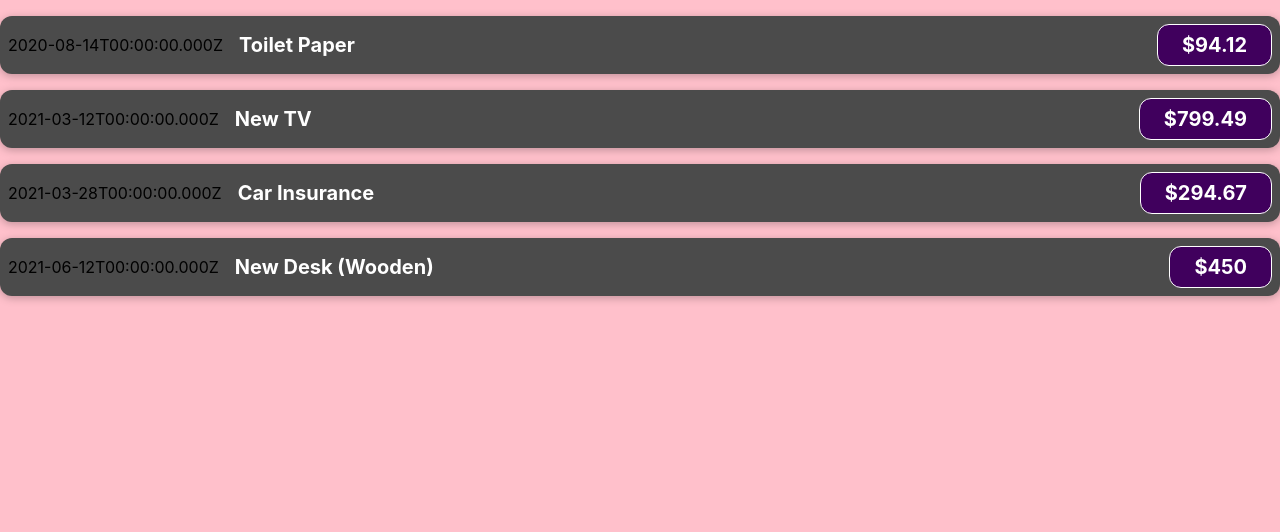
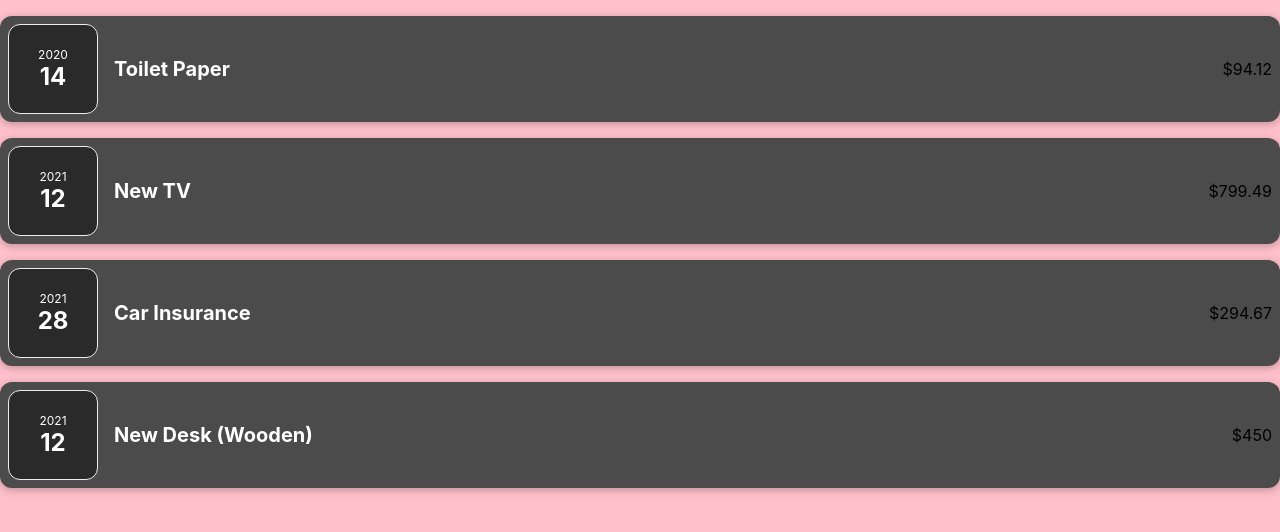
Before and after one commit to logdotjar/perfect-react, a JavaScript app in the folder react-complete-guide/: page / in a window 1280 px wide. Shown: the top 532 px of the page. Built offline with nearby package versions, Linux system fonts and the light colour scheme; the HTML template or start-up script is replaced by a standard one.

Commit message:
컴포넌트 분할

```diff
--- a/react-complete-guide/src/App.js
+++ b/react-complete-guide/src/App.js
@@ -34,23 +34,23 @@
         <ExpenseItem
             title={expense[0].title}
             amount={expense[0].amount}
-            date={expense[0].date}>
-        </ExpenseItem>
+            date={expense[0].date}/>
+
         <ExpenseItem
             title={expense[1].title}
             amount={expense[1].amount}
-            date={expense[1].date}>
-        </ExpenseItem>
+            date={expense[1].date}/>
+
         <ExpenseItem
             title={expense[2].title}
             amount={expense[2].amount}
-            date={expense[2].date}>
-        </ExpenseItem>
+            date={expense[2].date}/>
+
         <ExpenseItem
             title={expense[3].title}
             amount={expense[3].amount}
-            date={expense[3].date}>
-        </ExpenseItem>
+            date={expense[3].date}/>
+
     </div>
   );
 }
--- /dev/null
+++ b/react-complete-guide/src/components/ExpensDate.js
@@ -0,0 +1,22 @@
+//ExpenseDate를 ExpenseItem의 컴포넌트로 사용
+import './ExpenseDate.css'
+
+function ExpenseDate(props){
+    //JSX문법 중괄호 사이에 중괄호구문, 로직을 기재하기 보다는 깔끔한 코드관리를 위해서 변수나 상수를 생성
+    //date객체이기때문에 expenseDate로 바로 출력불가능
+    // const month = props.date.toLocaleString('en-US', { month: 'long' });
+    const day = props.date.toLocaleString('en-US', { day: '2-digit' });
+    const year = props.date.getFullYear();
+
+
+    return(
+        <div className="expense-date">
+            {/*<div className="expense-date__month">{month}</div>*/}
+            <div className="expense-date__year">{year}</div>
+            <div className="expense-date__day">{day}</div>
+        </div>
+    );
+
+}
+
+export  default  ExpenseDate;
--- /dev/null
+++ b/react-complete-guide/src/components/ExpenseDate.css
@@ -0,0 +1,26 @@
+.expense-date {
+    display: flex;
+    flex-direction: column;
+    width: 5.5rem;
+    height: 5.5rem;
+    border: 1px solid #ececec;
+    background-color: #2a2a2a;
+    color: white;
+    border-radius: 12px;
+    align-items: center;
+    justify-content: center;
+}
+
+.expense-date__month {
+    font-size: 0.75rem;
+    font-weight: bold;
+}
+
+.expense-date__year {
+    font-size: 0.75rem;
+}
+
+.expense-date__day {
+    font-size: 1.5rem;
+    font-weight: bold;
+}
--- a/react-complete-guide/src/components/ExpenseItem.css
+++ b/react-complete-guide/src/components/ExpenseItem.css
@@ -36,6 +36,10 @@
     padding: 0.5rem;
     border-radius: 12px;
 }
+.expense-item__date{
+    color:#ffffff;
+    text-align: center;
+}
 
 @media (min-width: 580px) {
     .expense-item__description {
--- a/react-complete-guide/src/components/ExpenseItem.js
+++ b/react-complete-guide/src/components/ExpenseItem.js
@@ -1,3 +1,5 @@
+import ExpenseDate from "./ExpensDate";
+
 // 특정 파일이 있다고 알려야함 - CSS파일을 고려할수있도
 import './ExpenseItem.css';
 
@@ -13,11 +15,11 @@
 
     return (
         <div className="expense-item">
-            <div>{props.date.toISOString()}</div>
-            {/*date객체이기때문에 expenseDate로 바로 출력불가능*/}
+            <ExpenseDate date={props.date} />
+
             <div className="expense-item__description">
                 <h2>{props.title}</h2>
-                <div className="expense-item__price">
+                <div className="expense-it em__price">
                     ${props.amount}
                 </div>
             </div>
```
Also changed, not shown: 1 other file (tests, documents, lock files or other folders).
